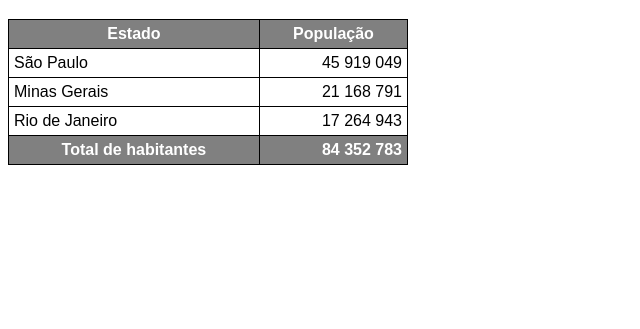
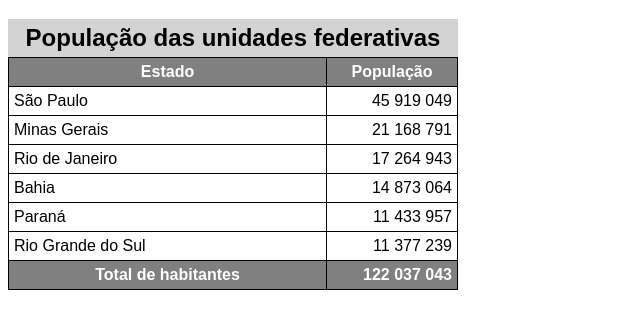
Before and after one commit to maxwellschrainer/html-css, a plain HTML site: page exercícios/ex023/tabela002.html in a window 1280 px wide. Shown: the part 61-390 px from the top of the page, without its empty margins (0-640 px from the left). Drawn offline with Linux system fonts and the light colour scheme.

Commit message:
update table002

```diff
--- a/exercícios/ex023/tabela002.html
+++ b/exercícios/ex023/tabela002.html
@@ -10,12 +10,19 @@
       }
 
       table {
-        width: 400px;
+        width: 450px;
         border-collapse: collapse;
       }
       td,
       th {
         border: 1px solid black;
+        padding: 5px;
+      }
+
+      caption{
+        background-color: lightgray;
+        font-weight: bold;
+        font-size: 1.5em;
         padding: 5px;
       }
 
@@ -34,6 +41,7 @@
     <!--
         Anatomia para tabelas grandes
         TABLE
+            CAPTION (LEGENDA)
             THEAD
                 TR, TD, TH
             TBODY
@@ -42,10 +50,11 @@
                 TR, TD, TH
     -->
     <table>
+      <caption>População das unidades federativas</caption>
       <thead>
         <tr>
-          <th>Estado</th>
-          <th>População</th>
+          <th scope="col">Estado</th>
+          <th scope="col" style="width: 120px;">População</th>
         </tr>
       </thead>
       <tbody>
@@ -61,11 +70,23 @@
           <td>Rio de Janeiro</td>
           <td class="num">17 264 943</td>
         </tr>
+        <tr>
+          <td>Bahia</td>
+          <td class="num">14 873 064</td>
+        </tr>
+        <tr>
+          <td>Paraná</td>
+          <td class="num">11 433 957</td>
+        </tr>
+        <tr>
+          <td>Rio Grande do Sul</td>
+          <td class="num">11 377 239</td>
+        </tr>
       </tbody>
       <tfoot>
         <tr>
-          <th>Total de habitantes</th>
-          <td class="num"><strong>84 352 783</strong></td>
+          <th scope="row">Total de habitantes</th>
+          <td class="num"><strong>122 037 043</strong></td>
         </tr>
       </tfoot>
     </table>
```
